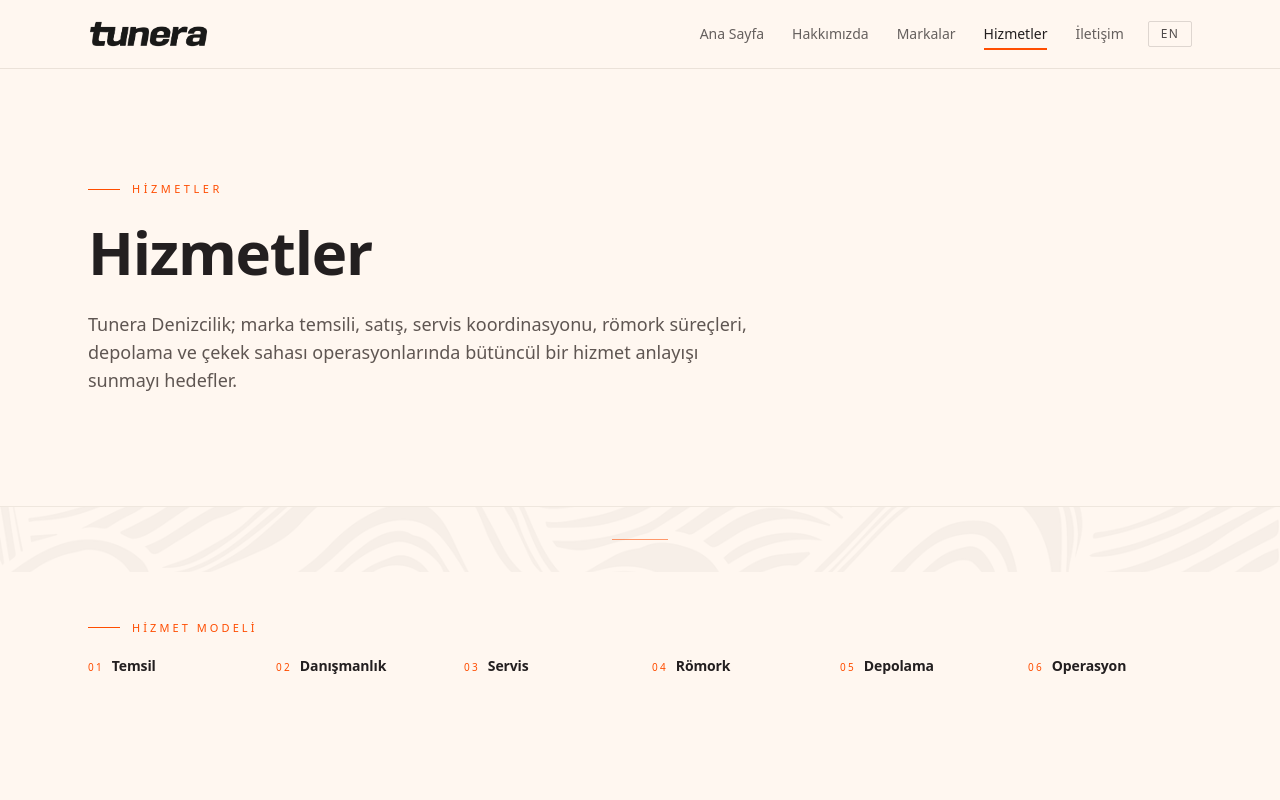
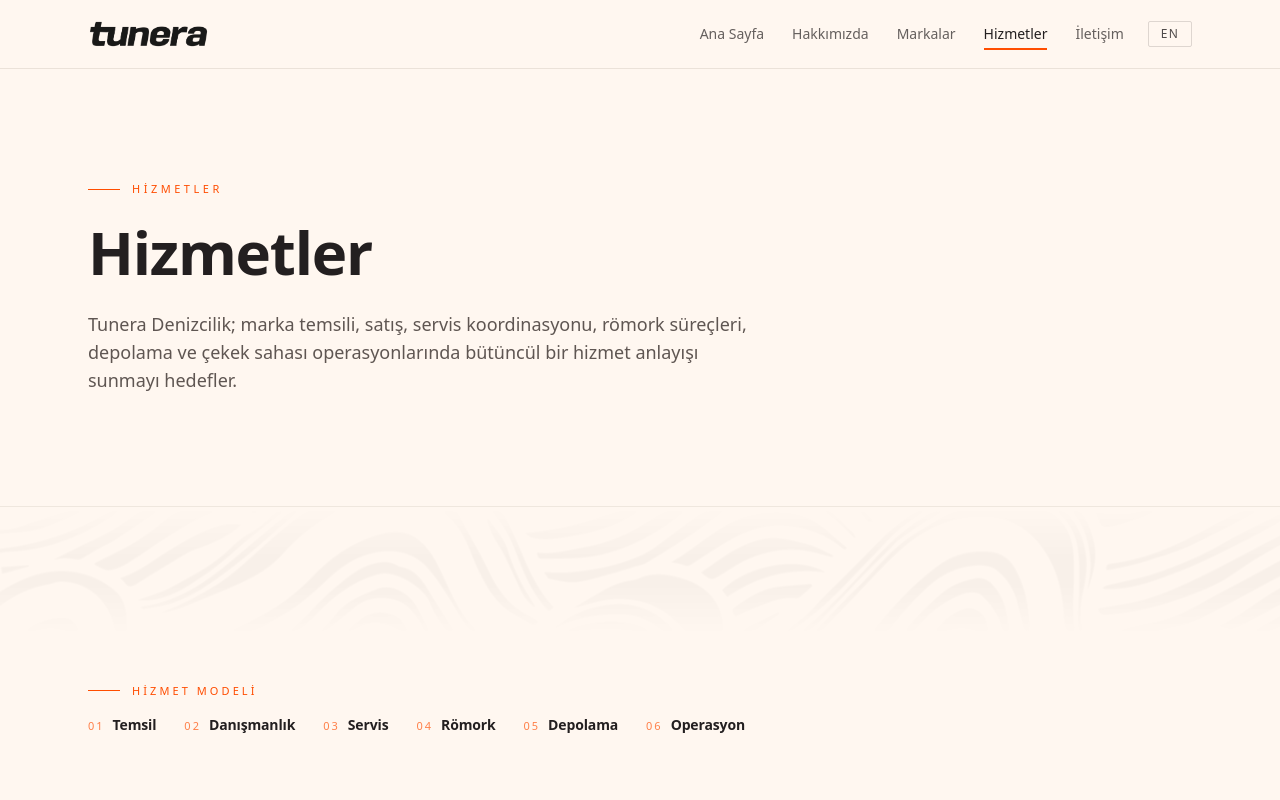
Before and after one commit to faziltuncay-dotcom/tunera-corporate-web, a Next.js app: page /hizmetler in a window 1280 px wide. Shown: the top 800 px of the page. Built offline with nearby package versions, Linux system fonts and the light colour scheme.

Commit message:
style: smooth tunera section flow

```diff
--- a/src/app/globals.css
+++ b/src/app/globals.css
@@ -40,6 +40,48 @@ body {
     outline: 2px solid #ff4d00;
     outline-offset: 3px;
     border-radius: 2px;
+  }
+}
+
+/*
+ * Section-flow veil.
+ *
+ * Used by the SectionTransition component at narrative pivots between
+ * same-tone sections. The pattern drifts slowly underneath a masked
+ * window whose top and bottom fade to transparent, so the brand wave
+ * dissolves in and out rather than appearing as a rectangular band.
+ *
+ * Motion is transform-only and intentionally calmer than the footer
+ * (36s vs 26–32s) so section veils never compete with the footer's
+ * pattern atmosphere. Disabled entirely under reduced-motion.
+ */
+@keyframes tunera-section-veil-drift {
+  0%,
+  100% {
+    transform: translate3d(-1.2%, 0, 0) scale(1.04);
+  }
+  50% {
+    transform: translate3d(1.2%, 0, 0) scale(1.04);
+  }
+}
+
+.tunera-section-veil {
+  -webkit-mask-image: linear-gradient(
+    to bottom,
+    transparent 0%,
+    black 38%,
+    black 62%,
+    transparent 100%
+  );
+  mask-image: linear-gradient(to bottom, transparent 0%, black 38%, black 62%, transparent 100%);
+  animation: tunera-section-veil-drift 36s linear infinite;
+  will-change: transform;
+}
+
+@media (prefers-reduced-motion: reduce) {
+  .tunera-section-veil {
+    animation: none;
+    transform: none;
   }
 }
 
--- a/src/components/AboutPage.tsx
+++ b/src/components/AboutPage.tsx
@@ -25,7 +25,7 @@ export function AboutPage({ locale }: Props) {
 
         {/* CORPORATE STORY — narrative rail on the left */}
         <Section eyebrow={a.story.eyebrow} tight>
-          <div className="max-w-3xl border-l border-tunera-orange/40 pl-6 sm:pl-8 lg:pl-10">
+          <div className="max-w-3xl border-l border-tunera-orange/25 pl-6 sm:pl-8 lg:pl-10">
             <div className="space-y-6 text-base leading-relaxed text-tunera-ink/80 md:text-lg md:leading-[1.7]">
               {a.story.paragraphs.map((p, i) => (
                 <p key={i}>{p}</p>
@@ -46,7 +46,7 @@ export function AboutPage({ locale }: Props) {
         >
           <div
             aria-hidden
-            className="pointer-events-none absolute inset-y-0 right-0 w-2/3 bg-tunera-pattern bg-cover bg-right opacity-[0.045]"
+            className="pointer-events-none absolute inset-y-0 right-0 w-2/3 bg-tunera-pattern bg-cover bg-right opacity-[0.03]"
           />
           <div className="relative mx-auto max-w-5xl px-6 py-16 text-center sm:py-20 md:py-24 lg:py-28">
             <div className="mb-7 flex items-center justify-center gap-3">
@@ -68,9 +68,10 @@ export function AboutPage({ locale }: Props) {
           </div>
         </section>
 
-        {/* New Era → Values brand seam (sand-toned to prepare the eye
-            for the upcoming sand band) */}
-        <SectionTransition surface="sand" />
+        {/* New Era → Values brand seam — surface gradient morphs from
+            ivory at the top to sand at the bottom so the colour change
+            into the values band reads as a smooth flow, not a cut. */}
+        <SectionTransition surface="to-sand" />
 
         {/* VALUES — sand band */}
         <div className="bg-tunera-sand/60">
--- a/src/components/BrandsPage.tsx
+++ b/src/components/BrandsPage.tsx
@@ -1,7 +1,6 @@
 import { Header } from "@/components/Header";
 import { Footer } from "@/components/Footer";
 import { Section } from "@/components/Section";
-import { SectionTransition } from "@/components/SectionTransition";
 import { BrandCard } from "@/components/BrandCard";
 import { brands, copy, type Locale } from "@/content/site";
 
@@ -37,9 +36,6 @@ export function BrandsPage({ locale }: Props) {
             ))}
           </div>
         </Section>
-
-        {/* Brand seam carrying the pattern down to the footer transition */}
-        <SectionTransition />
       </main>
       <Footer locale={locale} />
     </div>
--- a/src/components/ContactPage.tsx
+++ b/src/components/ContactPage.tsx
@@ -59,9 +59,6 @@ export function ContactPage({ locale }: Props) {
             </dl>
           </div>
         </Section>
-
-        {/* Sand seam to ease into the graphite footer */}
-        <SectionTransition surface="sand" />
       </main>
       <Footer locale={locale} />
     </div>
--- a/src/components/SectionTransition.tsx
+++ b/src/components/SectionTransition.tsx
@@ -1,30 +1,46 @@
 type Props = {
-  /** Surface tone of the seam itself. Defaults to ivory. */
-  surface?: "ivory" | "sand";
+  /**
+   * Surface treatment of the seam itself.
+   *
+   * - `ivory` (default) — solid ivory band. Use between two ivory
+   *   sections; the seam disappears against its neighbours and only
+   *   the masked, drifting wave-pattern reads as connective brand
+   *   atmosphere.
+   *
+   * - `to-sand` — vertical gradient from ivory at the top to
+   *   `tunera-sand/60` at the bottom. Use at boundaries where the
+   *   section above is ivory and the section below is a sand band, so
+   *   the surface morphs smoothly instead of presenting a hard
+   *   colour-change edge.
+   */
+  surface?: "ivory" | "to-sand";
 };
 
 /**
- * Brand seam used at narrative pivots between same-tone sections.
+ * Section-flow veil at narrative pivots.
  *
- * A small band carrying:
- *   - a faint Tunera wave-pattern wash (~3.5% opacity), so the seam
- *     reads as part of the brand rather than a generic divider
- *   - a centered hairline in tunera-orange/55 — the recurring micro-rule
- *     that runs through the design system (also used as the eyebrow
- *     rule and on card top edges)
+ * Replaces the previous "pattern band + centered orange line"
+ * separator. The new treatment is a soft brand-flow dissolve:
  *
- * The band is decorative; it carries `aria-hidden` and no interactive
- * content. Pages should use this where adjacent sections share a tone
- * and would otherwise blur into one block (e.g. ivory → ivory).
+ *   - the wrapper either matches the surrounding tone or smoothly
+ *     morphs surface colour, so its top and bottom edges never read
+ *     as a hard band
+ *   - a single decorative pattern layer carries `.tunera-section-veil`
+ *     (vertical mask-gradient that fades the pattern in and out at
+ *     top/bottom + slow horizontal drift on a 36s loop, transform-only)
+ *
+ * Decorative; `aria-hidden`, `pointer-events-none`. No interactive
+ * content. Reduced motion is handled in `globals.css`.
  */
 export function SectionTransition({ surface = "ivory" }: Props) {
-  const bg = surface === "sand" ? "bg-tunera-sand/45" : "bg-tunera-ivory";
+  const bg =
+    surface === "to-sand"
+      ? "bg-gradient-to-b from-tunera-ivory to-tunera-sand/60"
+      : "bg-tunera-ivory";
   return (
     <div aria-hidden className={`relative isolate overflow-hidden ${bg}`}>
-      <div className="pointer-events-none absolute inset-0 bg-tunera-pattern bg-cover bg-center opacity-[0.035]" />
-      <div className="relative flex justify-center py-7 sm:py-8">
-        <span className="h-px w-14 bg-tunera-orange/55" />
-      </div>
+      <div className="tunera-section-veil pointer-events-none absolute inset-0 bg-tunera-pattern bg-cover bg-center opacity-[0.028]" />
+      <div className="h-20 sm:h-28 md:h-32" />
     </div>
   );
 }
--- a/src/components/ServicesPage.tsx
+++ b/src/components/ServicesPage.tsx
@@ -22,22 +22,19 @@ export function ServicesPage({ locale }: Props) {
         {/* Hero → service model brand seam */}
         <SectionTransition />
 
-        {/* SERVICE MODEL STRIP — compact 6-step overview before the detail */}
+        {/* SERVICE MODEL STRIP — editorial brand-index, not a stepper */}
         <section aria-label={s.modelStripLabel} className="bg-tunera-ivory">
           <div className="mx-auto max-w-6xl px-6 py-10 sm:py-12">
-            <div className="mb-5 flex items-center gap-3">
+            <div className="mb-4 flex items-center gap-3">
               <span aria-hidden className="h-px w-8 bg-tunera-orange" />
               <span className="text-[11px] font-medium uppercase tracking-[0.28em] text-tunera-orange">
                 {s.modelStripLabel}
               </span>
             </div>
-            <ol
-              role="list"
-              className="grid grid-cols-2 gap-x-6 gap-y-3 sm:grid-cols-3 lg:grid-cols-6"
-            >
+            <ol role="list" className="flex flex-wrap items-baseline gap-x-7 gap-y-3">
               {s.modelStrip.map((label, i) => (
                 <li key={label} className="flex items-baseline gap-2">
-                  <span className="text-[10px] font-medium uppercase tracking-[0.22em] text-tunera-orange">
+                  <span className="text-[11px] font-medium tabular-nums tracking-[0.18em] text-tunera-orange/70">
                     {String(i + 1).padStart(2, "0")}
                   </span>
                   <span className="text-sm font-semibold tracking-tightish text-tunera-ink">
```
Also changed, not shown: 1 other file (tests, documents, lock files or other folders).
